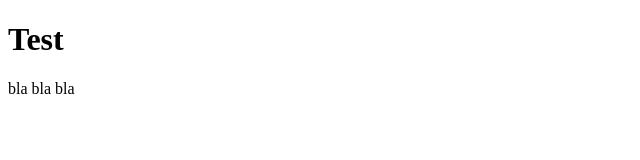
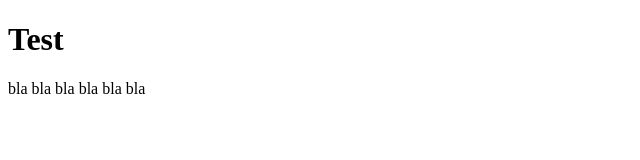
Before and after one commit to JonathanChr11/cloudius-final-project-lec, a plain HTML site: page index.html in a window 1280 px wide. Shown: the full height of the page, 0-640 px from the left. Drawn offline with Linux system fonts and the light colour scheme.

```diff
--- a/index.html
+++ b/index.html
@@ -11,5 +11,8 @@
 
     <!-- Navbar -->
     bla bla bla
+
+    <!-- Footer -->
+    bla bla bla
 </body>
 </html>
```
